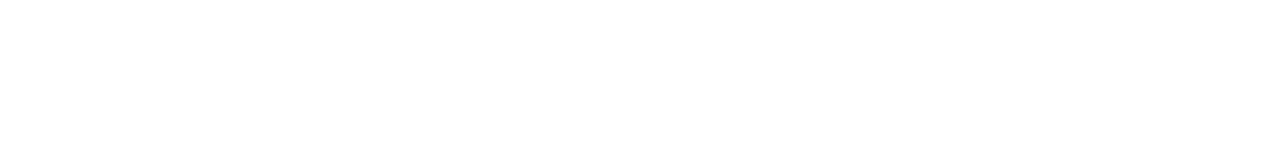
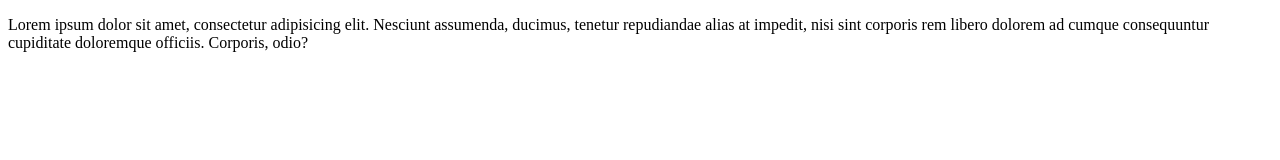
Before and after one commit to waltermonachesi/PreEntrega2-Monachesi, a plain HTML site: page index.html in a window 1280 px wide. Drawn offline with Linux system fonts and the light colour scheme.

Commit message:
cree el primer archivo

```diff
--- a/index.html
+++ b/index.html
@@ -5,5 +5,12 @@
     <meta name="viewport" content="width=device-width, initial-scale=1.0" />
     <title>clase git</title>
   </head>
-  <body></body>
+  <body>
+    <p>
+      Lorem ipsum dolor sit amet, consectetur adipisicing elit. Nesciunt
+      assumenda, ducimus, tenetur repudiandae alias at impedit, nisi sint
+      corporis rem libero dolorem ad cumque consequuntur cupiditate doloremque
+      officiis. Corporis, odio?
+    </p>
+  </body>
 </html>
```
